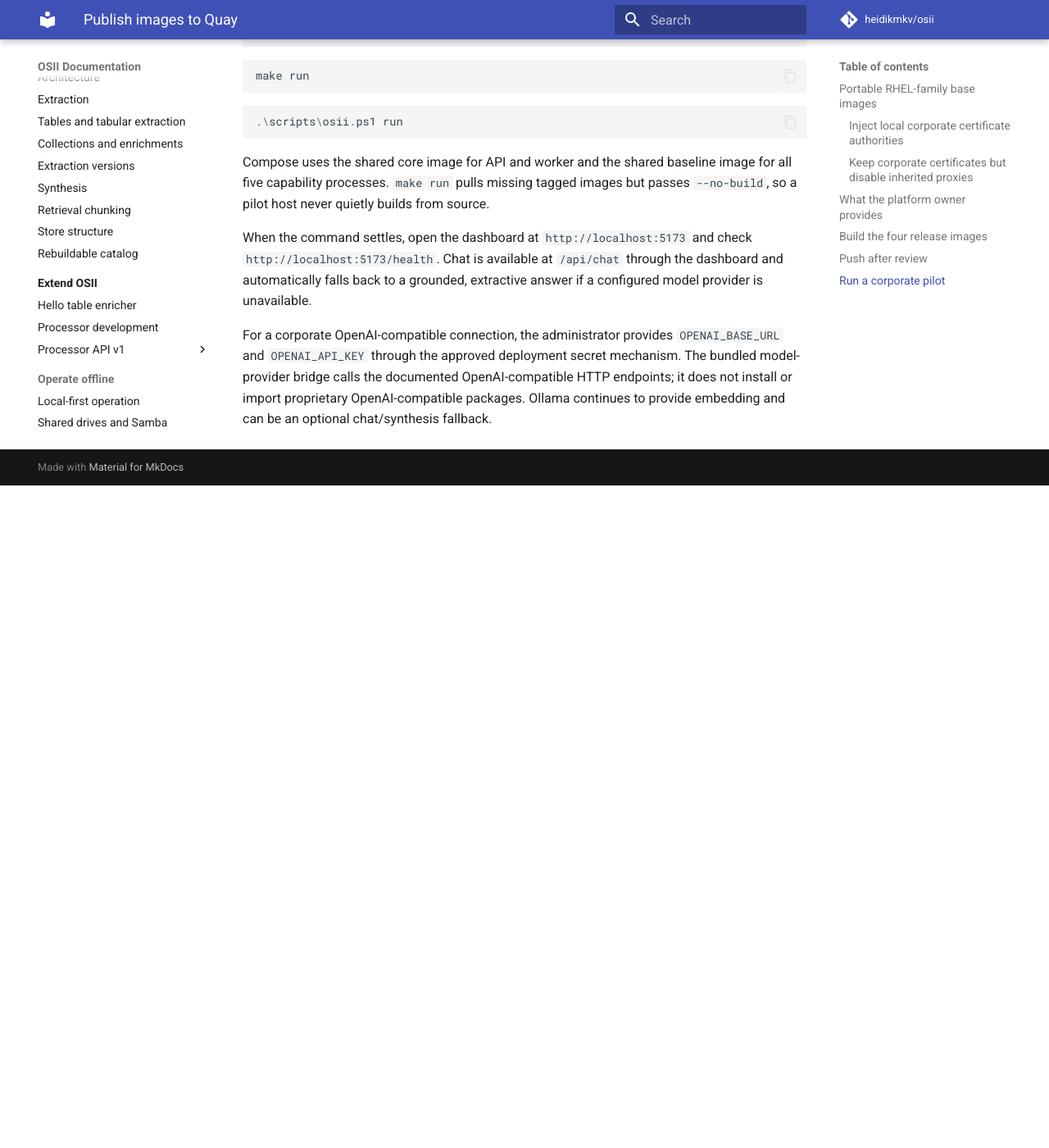
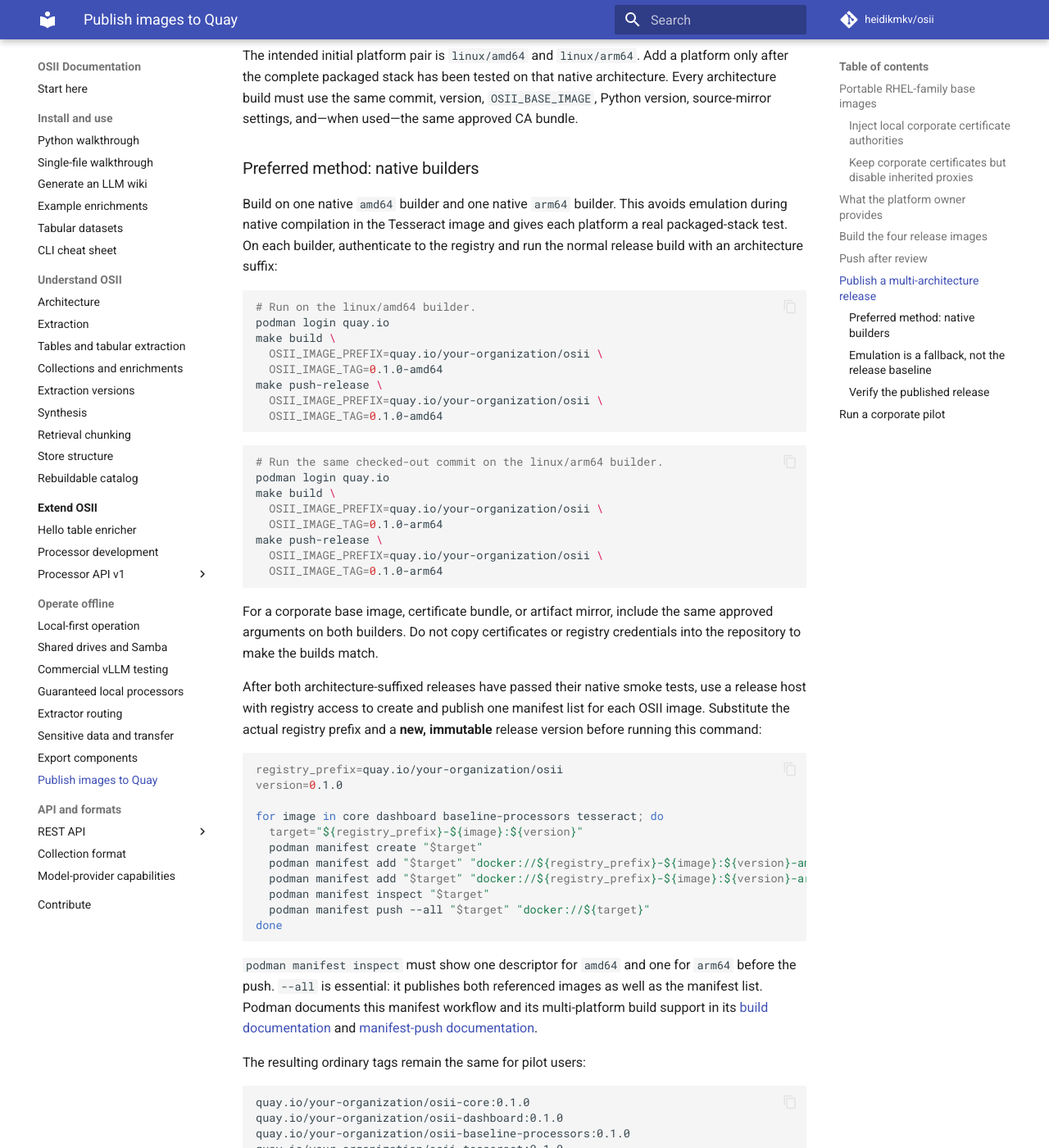
Before and after one commit to sandialabs/OSII, an MkDocs documentation site: the page built from docs/operations/publishing-images.md, in a window 1280 px wide and 1400 px high, scrolled down 5123 px. Shown: the whole window at 82% size. Built offline with MkDocs 1.6.1 and Material for MkDocs 9.7.7, drawn with Linux system fonts in a browser that asks for light colours; comment, search, counter and statistics services are not loaded; before the commit the page ends 5715 px from its top, so only the background shows below that; some of the changed text lies outside the part shown.

Commit message:
docs: add multi-architecture image publishing guidance

````diff
--- a/docs/operations/publishing-images.md
+++ b/docs/operations/publishing-images.md
@@ -229,6 +229,132 @@
 permissions or repositories; the authenticated account or robot token must be
 authorized for all four target names.
 
+## Publish a multi-architecture release
+
+`make build` and `make push-release` build and publish images for the
+architecture of the machine that runs them. They do not currently create a
+multi-architecture manifest. A multi-architecture release is a deliberate
+release-owner step: publish one immutable, architecture-suffixed image for
+each supported platform, then publish a manifest list at the ordinary version
+tag.
+
+The intended initial platform pair is `linux/amd64` and `linux/arm64`. Add a
+platform only after the complete packaged stack has been tested on that native
+architecture. Every architecture build must use the same commit, version,
+`OSII_BASE_IMAGE`, Python version, source-mirror settings, and—when used—the
+same approved CA bundle.
+
+### Preferred method: native builders
+
+Build on one native `amd64` builder and one native `arm64` builder. This avoids
+emulation during native compilation in the Tesseract image and gives each
+platform a real packaged-stack test. On each builder, authenticate to the
+registry and run the normal release build with an architecture suffix:
+
+```bash
+# Run on the linux/amd64 builder.
+podman login quay.io
+make build \
+  OSII_IMAGE_PREFIX=quay.io/your-organization/osii \
+  OSII_IMAGE_TAG=0.1.0-amd64
+make push-release \
+  OSII_IMAGE_PREFIX=quay.io/your-organization/osii \
+  OSII_IMAGE_TAG=0.1.0-amd64
+```
+
+```bash
+# Run the same checked-out commit on the linux/arm64 builder.
+podman login quay.io
+make build \
+  OSII_IMAGE_PREFIX=quay.io/your-organization/osii \
+  OSII_IMAGE_TAG=0.1.0-arm64
+make push-release \
+  OSII_IMAGE_PREFIX=quay.io/your-organization/osii \
+  OSII_IMAGE_TAG=0.1.0-arm64
+```
+
+For a corporate base image, certificate bundle, or artifact mirror, include
+the same approved arguments on both builders. Do not copy certificates or
+registry credentials into the repository to make the builds match.
+
+After both architecture-suffixed releases have passed their native smoke tests,
+use a release host with registry access to create and publish one manifest list
+for each OSII image. Substitute the actual registry prefix and a **new,
+immutable** release version before running this command:
+
+```bash
+registry_prefix=quay.io/your-organization/osii
+version=0.1.0
+
+for image in core dashboard baseline-processors tesseract; do
+  target="${registry_prefix}-${image}:${version}"
+  podman manifest create "$target"
+  podman manifest add "$target" "docker://${registry_prefix}-${image}:${version}-amd64"
+  podman manifest add "$target" "docker://${registry_prefix}-${image}:${version}-arm64"
+  podman manifest inspect "$target"
+  podman manifest push --all "$target" "docker://${target}"
+done
+```
+
+`podman manifest inspect` must show one descriptor for `amd64` and one for
+`arm64` before the push. `--all` is essential: it publishes both referenced
+images as well as the manifest list. Podman documents this manifest workflow
+and its multi-platform build support in its [build
+documentation](https://docs.podman.io/en/stable/markdown/podman-build.1.html)
+and [manifest-push documentation](https://docs.podman.io/en/latest/markdown/podman-manifest-push.1.html).
+
+The resulting ordinary tags remain the same for pilot users:
+
+```text
+quay.io/your-organization/osii-core:0.1.0
+quay.io/your-organization/osii-dashboard:0.1.0
+quay.io/your-organization/osii-baseline-processors:0.1.0
+quay.io/your-organization/osii-tesseract:0.1.0
+```
+
+When `make run` pulls one of those tags, the registry selects the matching
+architecture automatically. A pilot still pins `OSII_IMAGE_TAG=0.1.0`; it does
+not need separate Compose files or architecture-specific configuration.
+
+### Emulation is a fallback, not the release baseline
+
+Podman can create a manifest while building more than one `--platform` on one
+machine, but `RUN` steps for a non-native architecture need compatible
+user-mode emulation such as QEMU. This can be useful for a quick experiment,
+but it is slower and does not replace native smoke testing:
+
+```bash
+podman build \
+  --platform linux/amd64,linux/arm64 \
+  --manifest quay.io/your-organization/osii-core:0.1.0 \
+  --file osii-core/Dockerfile \
+  --build-arg OSII_VERSION=0.1.0 \
+  .
+podman manifest push --all \
+  quay.io/your-organization/osii-core:0.1.0 \
+  docker://quay.io/your-organization/osii-core:0.1.0
+```
+
+This example covers the core image only. A real release must build, inspect,
+and publish all four image artifacts with their correct build contexts and
+arguments. Prefer the native-builder method above for a supported release.
+
+### Verify the published release
+
+On each target architecture, configure the ordinary immutable tag and use the
+normal packaged launch:
+
+```bash
+make run \
+  OSII_IMAGE_PREFIX=quay.io/your-organization/osii \
+  OSII_IMAGE_TAG=0.1.0
+curl --fail http://localhost:5173/health
+```
+
+This verifies the same manifest-selection path users will take. Confirm the
+dashboard starts, the health endpoint responds, and an intake/search smoke test
+works on both `amd64` and `arm64` before declaring the version released.
+
 ## Run a corporate pilot
 
 The release owner supplies an immutable version tag. Copy `.env.example` to
````
